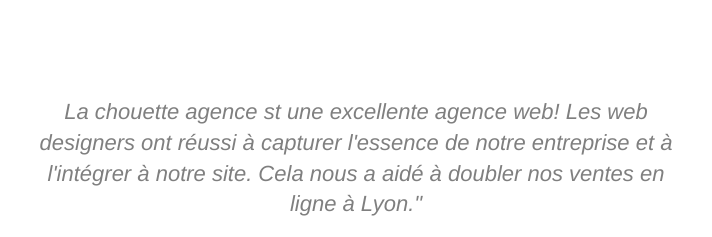
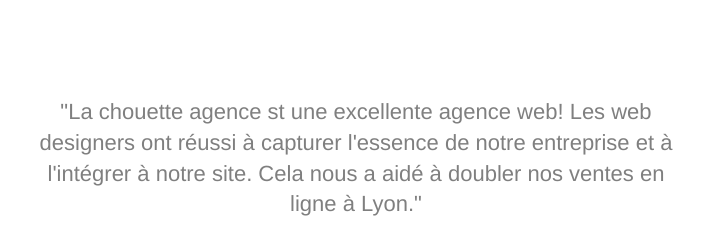
Before and after one commit to viviennoel/Lachouetteagence, a plain HTML site: page index.html in a window 1280 px wide. Shown: the part 956-1193 px from the top of the page, 284-996 px from the left. Drawn offline with Linux system fonts and the light colour scheme.

Commit message:
Italique enlevé accessibilité

```diff
--- a/index.html
+++ b/index.html
@@ -148,7 +148,7 @@
 			<div class="col-xs-12 col-md-8 col-md-offset-2 text-center">
 
 <!--Remplacer l'image par un text <p> + span pour le text plus petit-->
-				<h2><i>La chouette agence st une excellente agence web! Les web designers ont réussi à capturer l'essence de notre entreprise et à l'intégrer à notre site. Cela nous a aidé à doubler nos ventes en ligne à Lyon."</i><h2/>
+				<h2>"La chouette agence st une excellente agence web! Les web designers ont réussi à capturer l'essence de notre entreprise et à l'intégrer à notre site. Cela nous a aidé à doubler nos ventes en ligne à Lyon."<h2/>
 				<p>Maxime Gulbard, PDG de A veos fourchettes</p>
 			</div>
 		</div>
```
